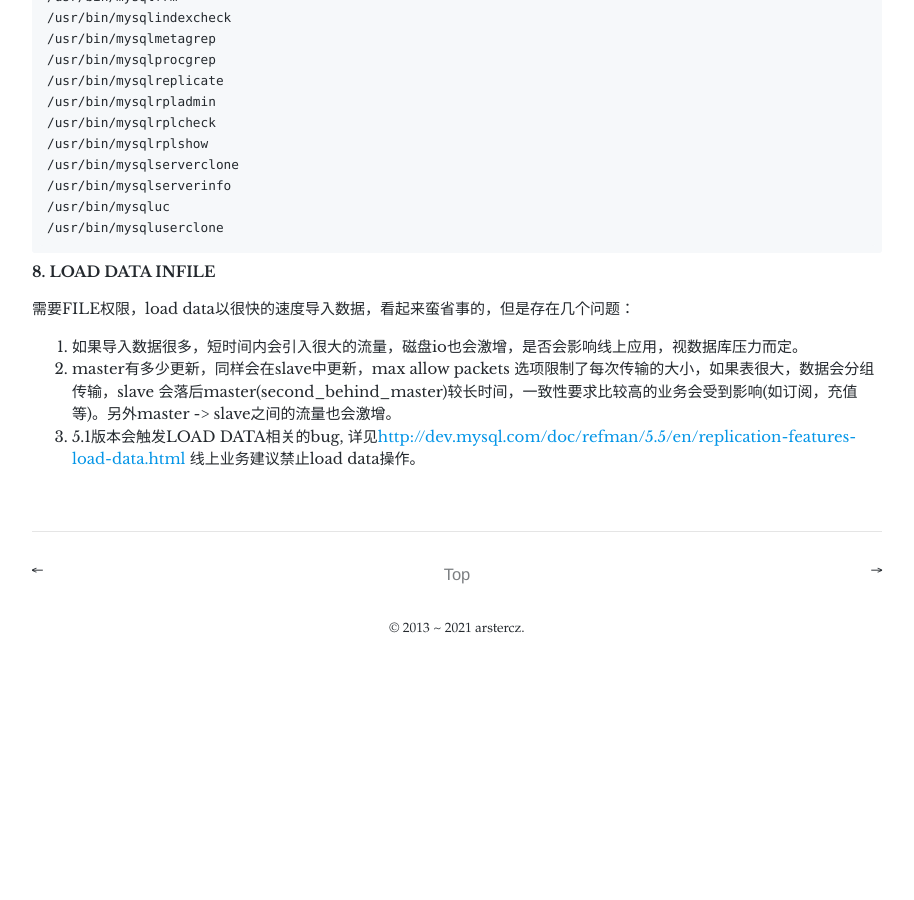
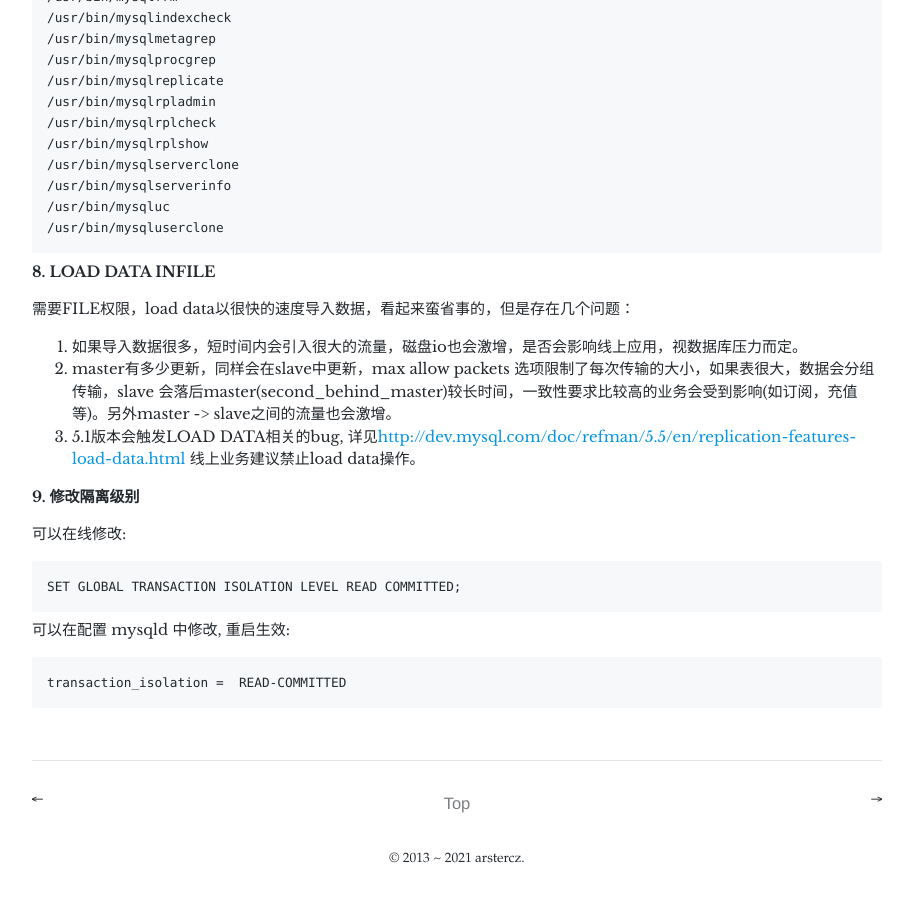
Before and after one commit to arstercz/arstercz.github.io, a Jekyll site: the page built from _posts/2014-05-27-mysql%e7%ae%a1%e7%90%86%e4%ba%8b%e9%a1%b9%e8%a7%84%e8%8c%83.md, in a window 1280 px wide and 900 px high, scrolled down 4174 px. Shown: the whole window, without its empty margins (183-1097 px from the left). Built offline with Jekyll 4.4.1, drawn with Linux system fonts in a browser that asks for light colours; comment, search, counter and statistics services are not loaded; before the commit the page ends 4845 px from its top, so only the background shows below that.

Commit message:
add isolation set

````diff
--- a/_posts/2014-05-27-mysql%e7%ae%a1%e7%90%86%e4%ba%8b%e9%a1%b9%e8%a7%84%e8%8c%83.md
+++ b/_posts/2014-05-27-mysql%e7%ae%a1%e7%90%86%e4%ba%8b%e9%a1%b9%e8%a7%84%e8%8c%83.md
@@ -233,3 +233,16 @@
 2. master有多少更新，同样会在slave中更新，max allow packets 选项限制了每次传输的大小，如果表很大，数据会分组传输，slave 会落后master(second_behind_master)较长时间，一致性要求比较高的业务会受到影响(如订阅，充值等)。另外master -> slave之间的流量也会激增。
 3. 5.1版本会触发LOAD DATA相关的bug, 详见<a href="http://dev.mysql.com/doc/refman/5.5/en/replication-features-load-data.html">http://dev.mysql.com/doc/refman/5.5/en/replication-features-load-data.html</a>
 线上业务建议禁止load data操作。
+
+
+<b>9. 修改隔离级别</b>
+
+可以在线修改:
+```
+SET GLOBAL TRANSACTION ISOLATION LEVEL READ COMMITTED;
+```
+
+可以在配置 mysqld 中修改, 重启生效:
+```
+transaction_isolation =  READ-COMMITTED
+```
````
